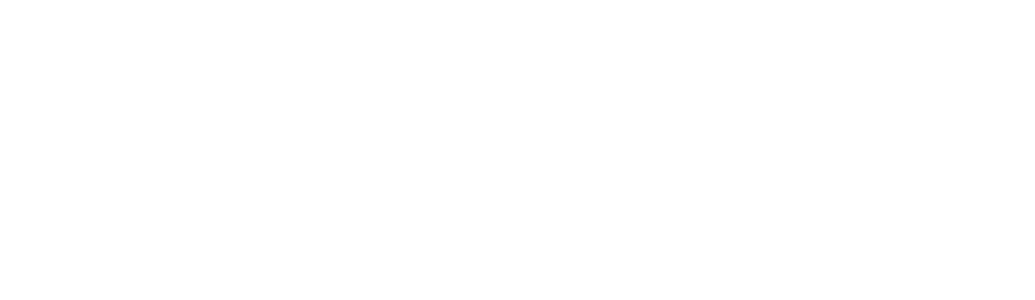
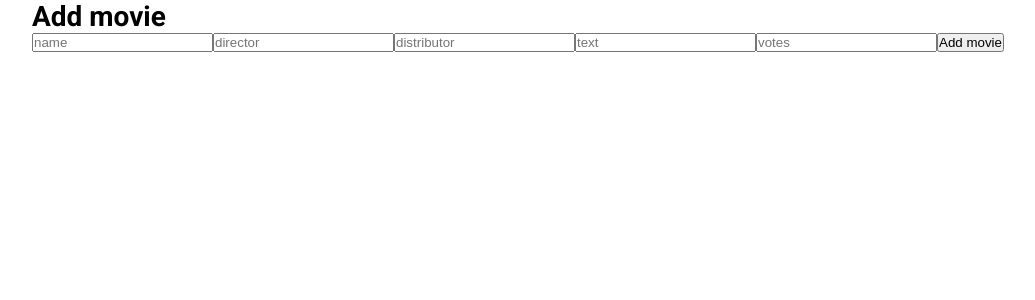
Before and after one commit to sashomilev94/movies-app, a React (Create React App) app: page /add-movie in a window 1280 px wide. Shown: the top 300 px of the page, without its empty margins (23-1058 px from the left). Built offline with nearby package versions, Linux system fonts and the light colour scheme.

Commit message:
Add new movie functionality

```diff
--- a/src/containers/AddMovie/AddMovie.tsx
+++ b/src/containers/AddMovie/AddMovie.tsx
@@ -1,11 +1,104 @@
-import React from 'react'
+/*
+	External Dependencies
+ */
+import React, { Component, SyntheticEvent, ChangeEvent, Fragment } from 'react'
+import { connect } from 'react-redux';
 
-const AddMovie = () => {
-	return (
-		<div>
+/*
+	Internal Dependencies
+ */
+import Shell from '../Shell/Shell';
+import * as actionTypes from '../../store/actions';
 
-		</div>
-	)
+/*
+	Defining State Interface
+ */
+interface StateInterface {
+	title: string|number;
+	director: string,
+	distributor: string,
+	imdb_rating: number,
+	imdb_votes: number
 }
 
-export default AddMovie
+/*
+	Defining Props Interface
+ */
+interface PropsInterface {
+	onAddItems: Function;
+	history: any;
+}
+
+class AddMovie extends Component <PropsInterface, StateInterface> {
+	state = {
+		title: '',
+		director: '',
+		distributor: '',
+		imdb_rating: 0,
+		imdb_votes: 0
+	}
+
+	onChangeHandler = (event: ChangeEvent<HTMLInputElement>) => {
+		this.setState({
+			[event.target.name]: event.target.value
+		} as any )
+	}
+
+	onFormSubmitHandler = (event: SyntheticEvent) => {
+		event.preventDefault();
+
+		this.props.onAddItems(this.state.title,this.state.director,this.state.distributor,this.state.imdb_rating,this.state.imdb_votes);
+
+		/*
+			Redirect to movies page
+		 */
+		this.props.history.push('/movies');
+	}
+
+	render() {
+		return (
+			<Fragment>
+				<div className="NewMovieForm">
+					<Shell>
+						<h1>Add movie</h1>
+
+						<div>
+							<form onSubmit={this.onFormSubmitHandler}>
+								<input placeholder="name" type="text" name="title" required pattern="^[0-9a-zA-Z]+$" onChange={this.onChangeHandler} />
+
+								<input placeholder="director" type="text" name="director" pattern="[a-zA-Z]*" onChange={this.onChangeHandler} />
+
+								<input placeholder="distributor" type="text" name="distributor" pattern="[a-zA-Z]*" onChange={this.onChangeHandler} />
+
+								<input placeholder="text" pattern="\d+((\.)\d+)?" type="text" name="imdb_rating" onChange={this.onChangeHandler} />
+
+								<input placeholder="votes" pattern="[0-9]*" type="text" name="imdb_votes" onChange={this.onChangeHandler} />
+
+								<button>Add movie</button>
+							</form>
+						</div>
+					</Shell>
+				</div>
+			</Fragment>
+		)
+	}
+}
+
+const mapDispatchToProps = (dispatch: any) => {
+	return {
+		onAddItems: (title:string|number, director:string,distributor:string,imdb_rating:number,imdb_votes:number) => {
+			dispatch({
+				type: actionTypes.ADD_MOVIE,
+				payload: {
+					title,
+					director,
+					distributor,
+					imdb_rating,
+					imdb_votes
+				}
+			})
+		}
+	}
+}
+
+export default connect(null, mapDispatchToProps)(AddMovie);
--- a/src/containers/Table/Table.tsx
+++ b/src/containers/Table/Table.tsx
@@ -3,6 +3,7 @@
  */
 import React, { Component, MouseEvent } from 'react';
 import { connect } from 'react-redux';
+import { NavLink } from 'react-router-dom';
 
 /*
 	Internal Dependencies
@@ -73,6 +74,9 @@
 
     			<button onClick={this.filterButtonClickHandler}>Show rating over {filterRating}</button>
 
+    			<NavLink
+    				to="/add-movie">Add Movie</NavLink>
+
 	    		<div className="TableBody">
 	    			<div className="TableTitles">
 	    				<ul>
--- a/src/store/reducer.tsx
+++ b/src/store/reducer.tsx
@@ -16,9 +16,16 @@
 const reducer = (state = initialState, action: any) => {
 	switch(action.type) {
 		case actionTypes.ADD_MOVIE : {
-			return {
-				...state,
+			const newMovie = {
+				id: Math.random() * 40,
+				title: action.payload.title,
+				director: action.payload.director,
+				distributor: action.payload.distributor,
+				imdb_rating: action.payload.imdb_rating,
+				imdb_votes: action.payload.imdb_votes
 			}
+
+			return state.concat(newMovie)
 		}
 		case actionTypes.EDIT_MOVIE : {
 			return {
```
